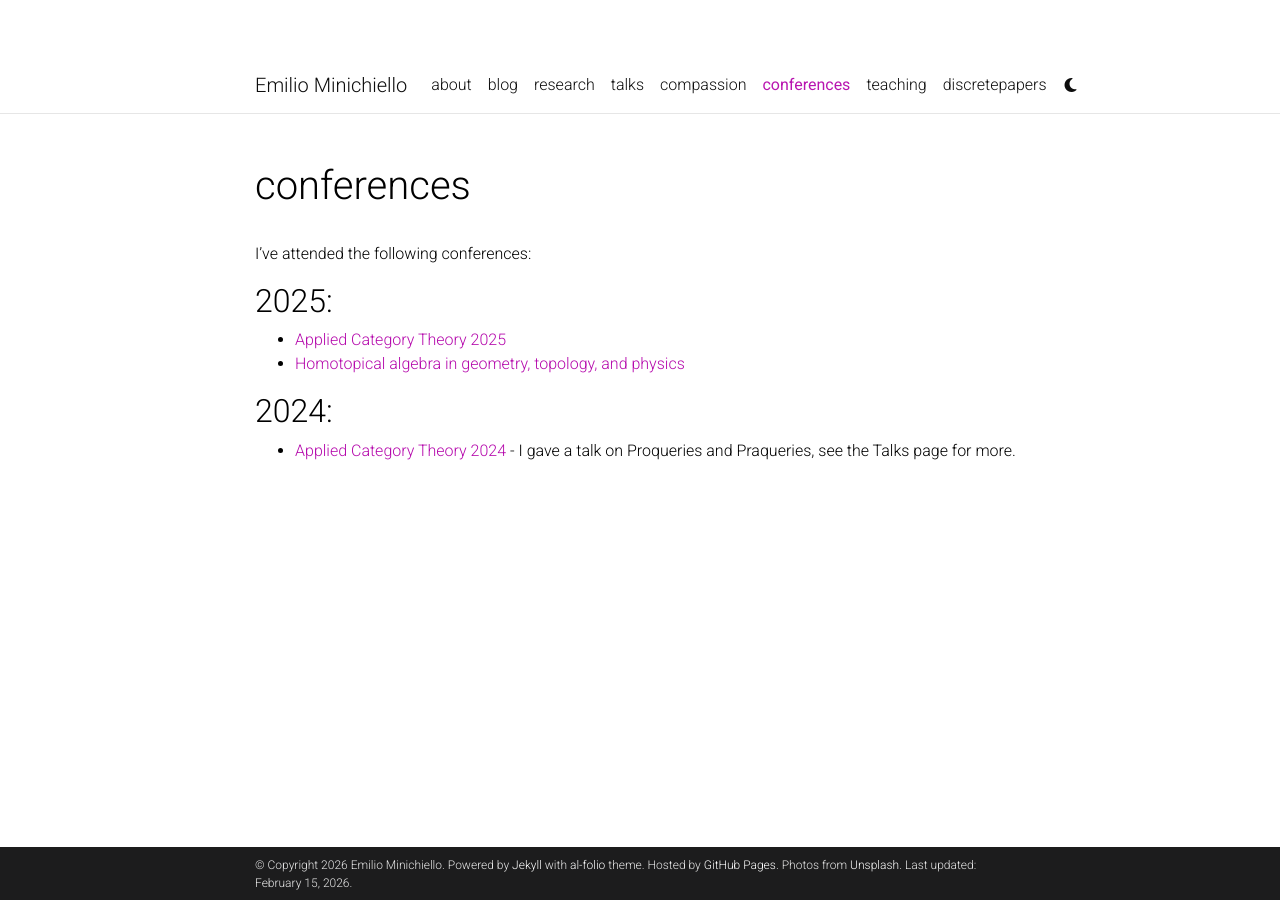
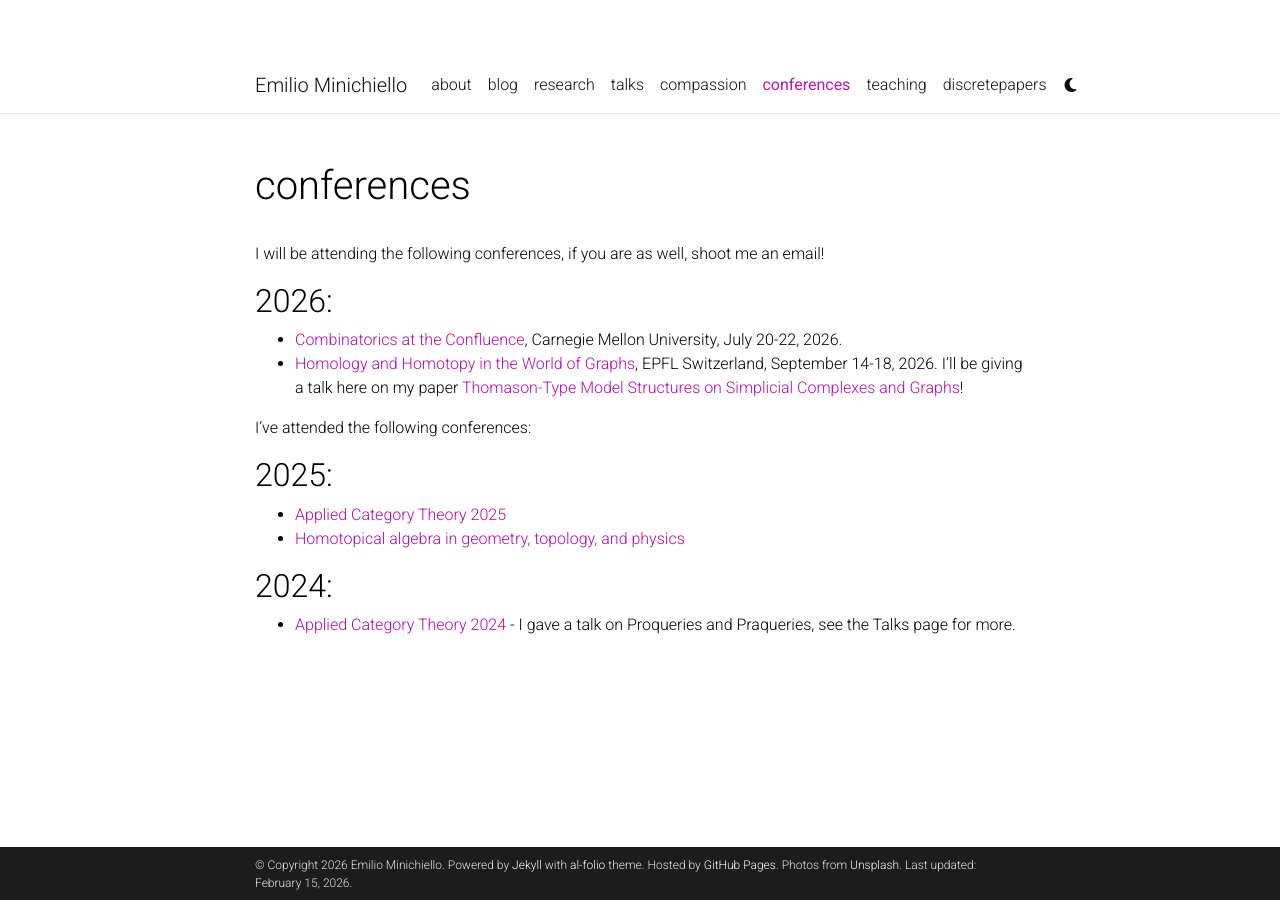
Before and after one commit to eminichiello67/eminichiello67.github.io, a Jekyll site: the page built from _pages/conferences.md, in a window 1280 px wide. Built offline with Jekyll 4.4.1, drawn with Linux system fonts in a browser that asks for light colours; comment, search, counter and statistics services are not loaded; a style sheet for code colours, icons or effects is not loaded.

Commit message:
Added hypercover paper and new conferences

```diff
--- a/_pages/conferences.md
+++ b/_pages/conferences.md
@@ -7,6 +7,11 @@ nav: true
 nav_order: 6
 ---
 
+I will be attending the following conferences, if you are as well, shoot me an email!
+## 2026:
+* [Combinatorics at the Confluence](https://combcon.github.io/), Carnegie Mellon University, July 20-22, 2026.
+* [Homology and Homotopy in the World of Graphs](https://sites.google.com/view/hhgraphs), EPFL Switzerland, September 14-18, 2026. I'll be giving a talk here on my paper [Thomason-Type Model Structures on Simplicial Complexes and Graphs](https://link.springer.com/article/10.1007/s10485-026-09850-6)!
+
 I've attended the following conferences:
 
 ## 2025:
```
Also changed, not shown: _pages/research.md (+4 -0 lines).
